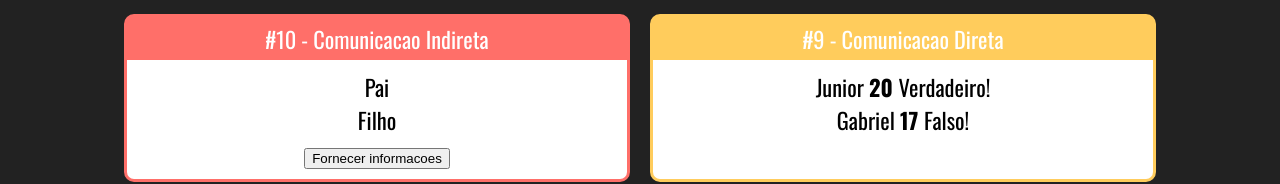
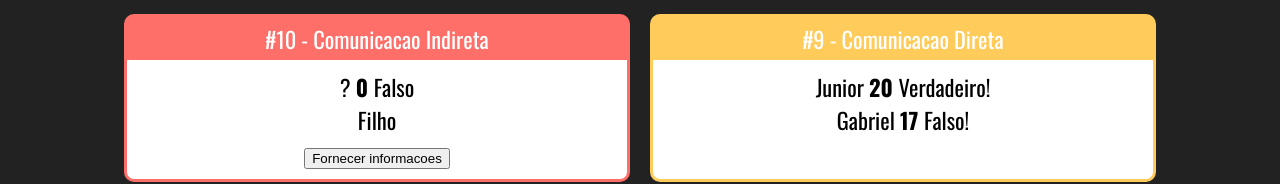
Before and after one commit to mbpfilho/React-Redux, a React (Create React App) app in the folder fundamentos-react/: page / in a window 1280 px wide. Shown: the part 122-306 px from the top of the page. Built offline with nearby package versions, Linux system fonts and the light colour scheme.

Commit message:
componente com estado

```diff
--- a/fundamentos-react/src/components/comunicacao/IndiretaFilho.jsx
+++ b/fundamentos-react/src/components/comunicacao/IndiretaFilho.jsx
@@ -2,10 +2,12 @@
 import React from "react"
 
 export default props=>{
+  const gerarIdade=()=>parseInt(Math.random()*20)+50
+  const gerarNerd=()=>Math.random()>.5
   return(
     <div>
       <div>Filho</div>
-      <button onClick={_=>props.quandoClicar("Joao",53,true)}>
+      <button onClick={_=>props.quandoClicar("Joao",gerarIdade(),gerarNerd)}>
         Fornecer informacoes
       </button>
     </div>
--- a/fundamentos-react/src/components/comunicacao/IndiretaPai.jsx
+++ b/fundamentos-react/src/components/comunicacao/IndiretaPai.jsx
@@ -1,17 +1,26 @@
 /* eslint-disable import/no-anonymous-default-export */
-import React from "react"
+import React,{useState} from "react"
 import IndiretaFilho from "./IndiretaFilho"
 
 export default props=>{
+  //nome idade nerd
+  const [nome,setNome]=useState("?")
+  const [idade,setIdade]=useState(0)
+  const [nerd,setNerd]=useState(false)
 
-  //nome idade nerd
   function fornecerInformacoes(nome,idade,nerd){
-    console.log(nome,idade,nerd)
+    setNome(nome)
+    setIdade(idade)
+    setNerd(nerd)
   }
 
   return(
     <div>
-      <div>Pai</div>
+      <div>
+        <span>{nome} </span>
+        <span><strong>{idade} </strong></span>
+        <span>{nerd?"Verdadeiro":"Falso"}</span>
+      </div>
       <IndiretaFilho quandoClicar={fornecerInformacoes}></IndiretaFilho>
     </div>
   )
```
